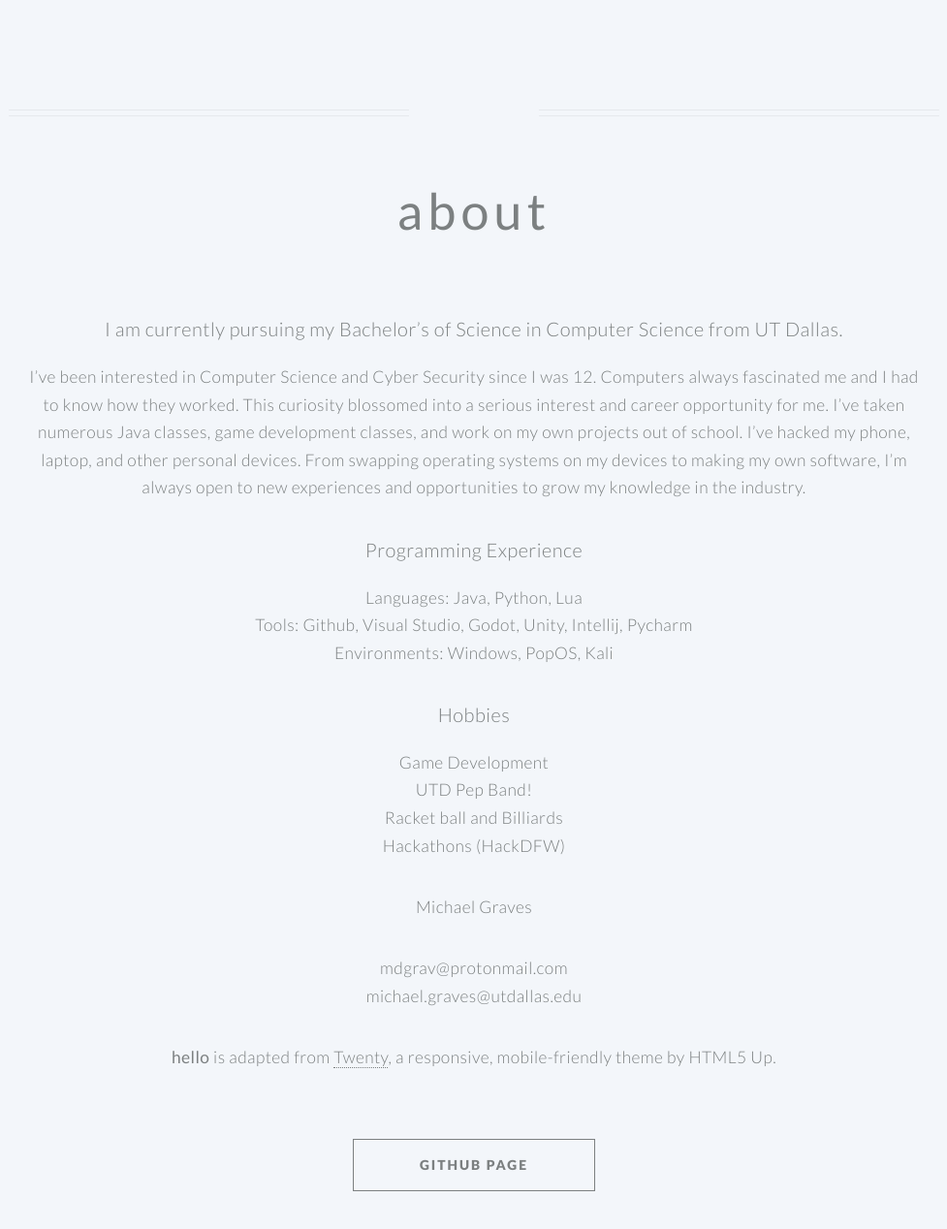
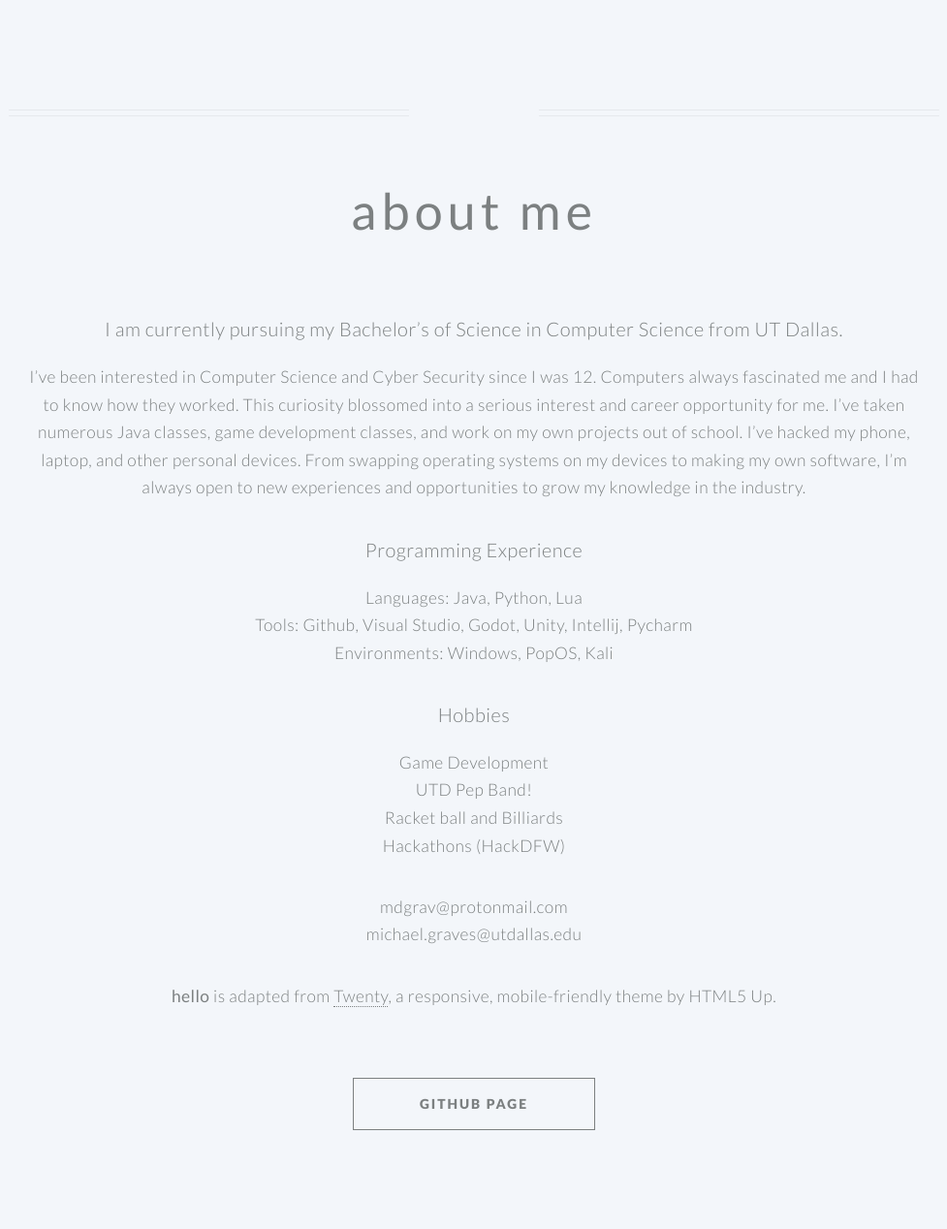
Before and after one commit to michaelgrav/Old-Personal-Website, a Jekyll site: the page built from index.md, in a window 1280 px wide and 1400 px high, scrolled down 470 px, cut to the strip 74-1342 px from the top of the window. Shown: the whole strip at 97% size, without its empty margins (151-1128 px from the left). Built offline with Jekyll 4.4.1, drawn with Linux system fonts in a browser that asks for light colours.

```diff
--- a/_layouts/hello-default.html
+++ b/_layouts/hello-default.html
@@ -93,7 +93,7 @@
         <article id="main">
             <!-- section: about -->
               <header class="special container" id="about">
-                <h2 ><strong>about</strong></h2>
+                <h2 ><strong>about me</strong></h2>
               </header>
 
               <section class="special container" style="margin-bottom:10em">
--- a/index.md
+++ b/index.md
@@ -56,7 +56,7 @@ I've been interested in Computer Science and Cyber Security since I was 12. Comp
 - Racket ball and Billiards
 - Hackathons (HackDFW)
 
-Michael Graves
+
 - mdgrav@protonmail.com
 - michael.graves@utdallas.edu
 
```
